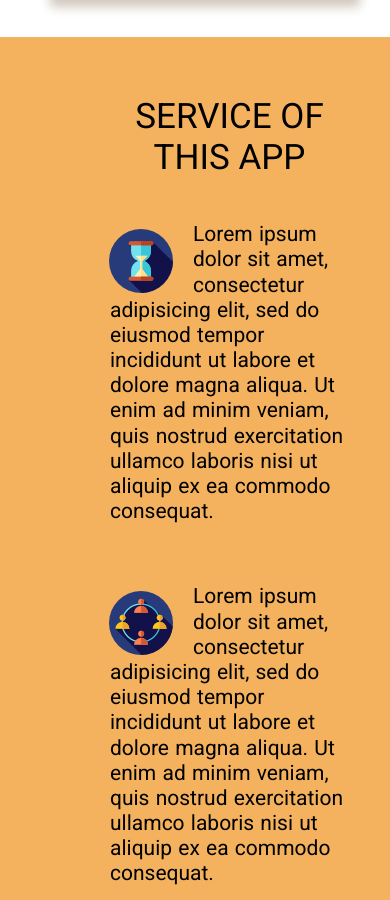
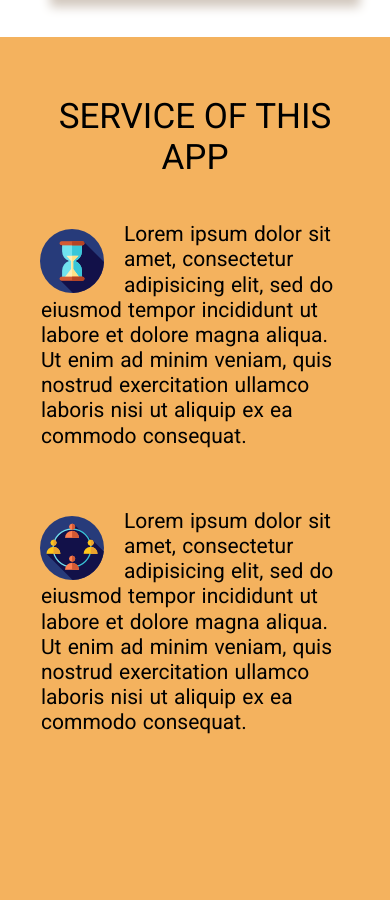
Before and after one commit to hashrakesh/Canvas-digital_clock, a plain HTML site: page index.html in a window 390 px wide. Shown: the part 2917-3817 px from the top of the page. Drawn offline with nearby package versions, Linux system fonts and the light colour scheme.

Commit message:
Update style.css

```diff
--- a/style.css
+++ b/style.css
@@ -570,9 +570,6 @@ input[type="email"] {
     height: 80%;
     position: absolute;
   }
-  .service_right {
-    padding-left: 69px;
-  }
   .service_1st {
     padding-top: 5px;
   }
```
